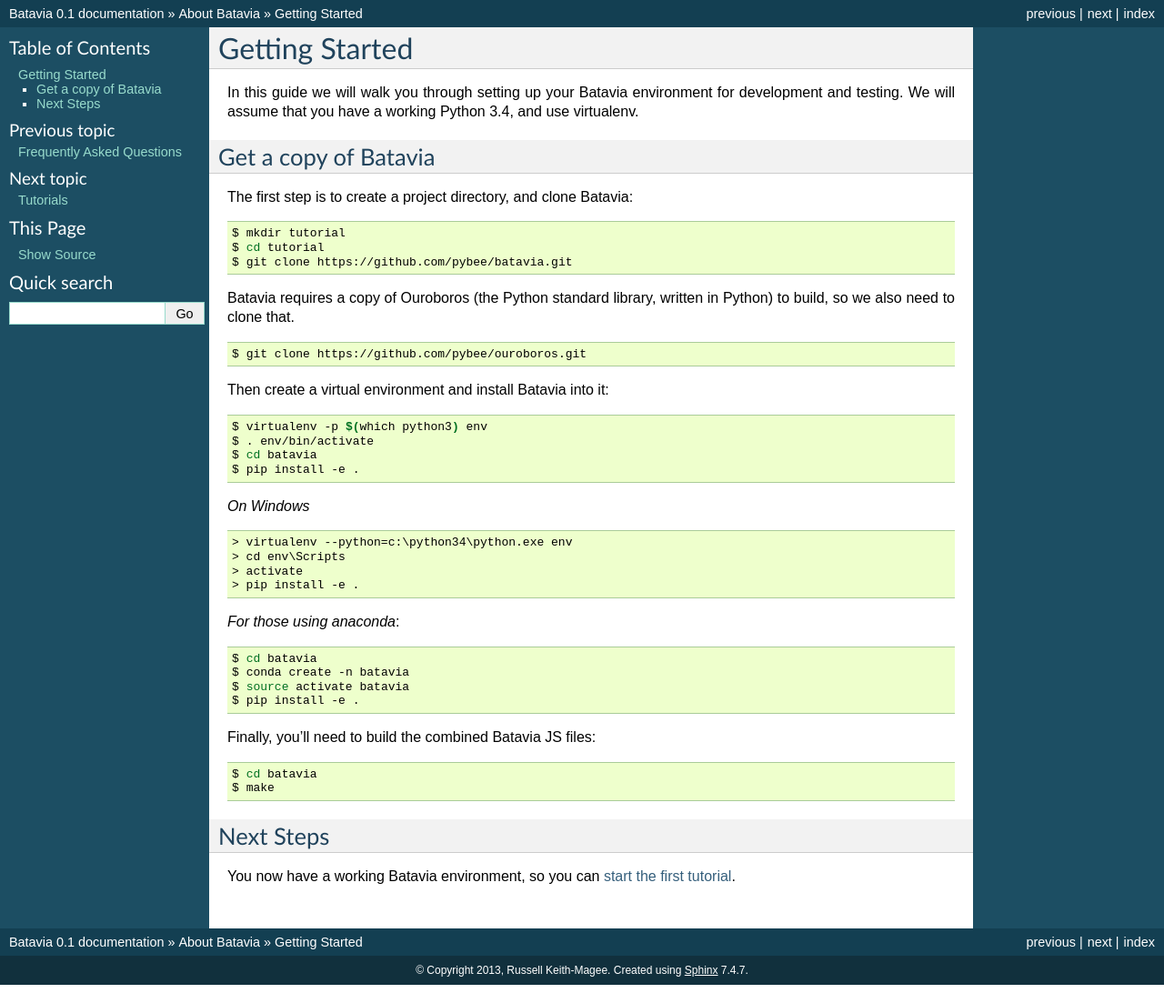
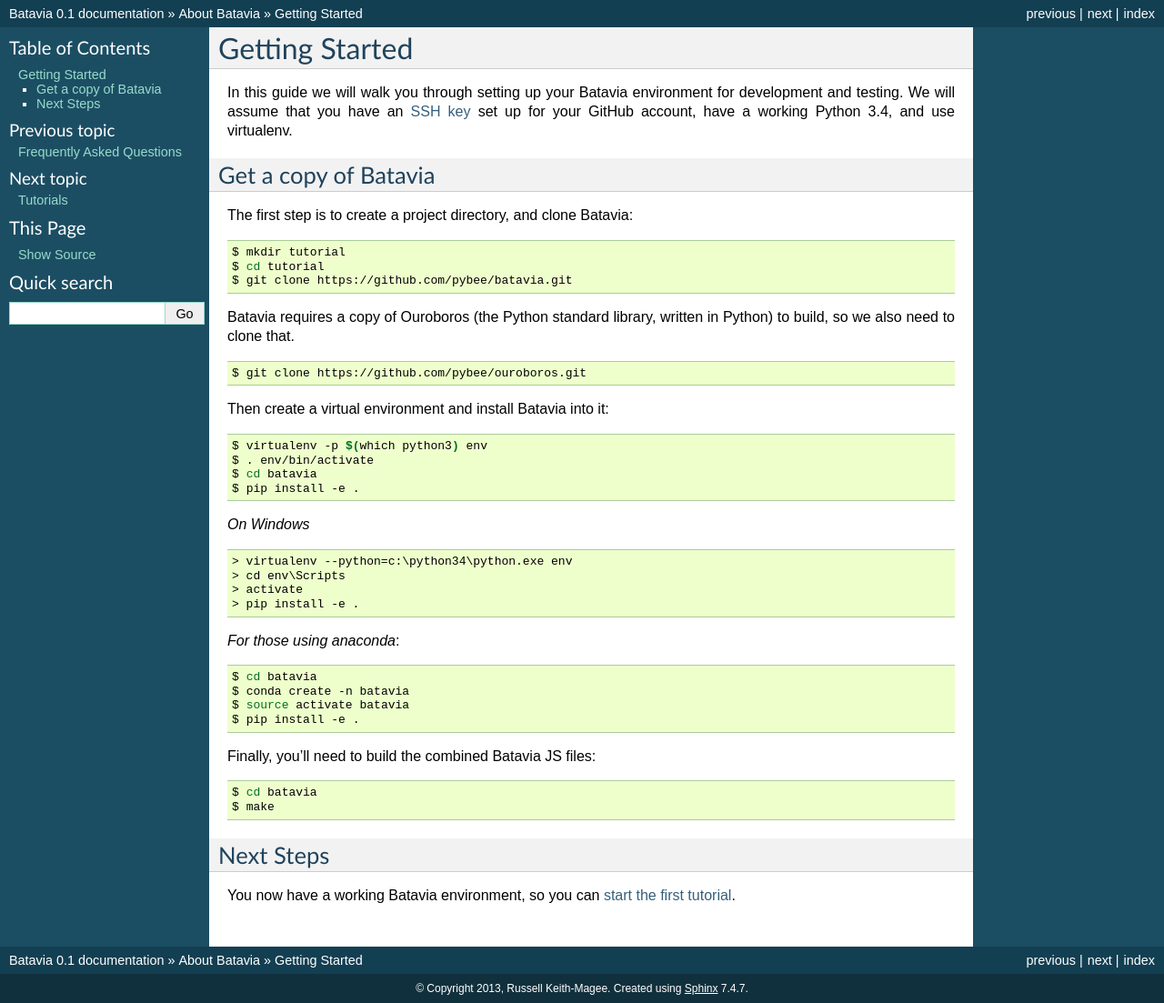
Before and after one commit to beeware/batavia, a Sphinx documentation site: the page built from docs/intro/getting-started.rst, in a window 1280 px wide. Shown: the whole page at 91% size. Built offline with Sphinx 7.4.7, drawn with Linux system fonts in a browser that asks for light colours.

Commit message:
Added need for SSH key

```diff
--- a/docs/intro/getting-started.rst
+++ b/docs/intro/getting-started.rst
@@ -2,7 +2,7 @@
 ===============
 
 In this guide we will walk you through setting up your Batavia environment for
-development and testing. We will assume that you have a working Python 3.4,
+development and testing. We will assume that you have an `SSH key <https://help.github.com/articles/generating-an-ssh-key/>`_ set up for your GitHub account, have a working Python 3.4,
 and use virtualenv.
 
 Get a copy of Batavia
```
